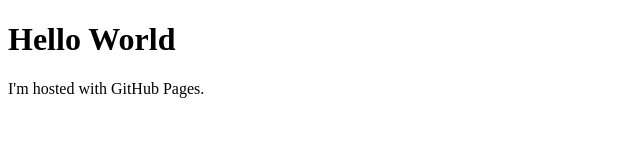
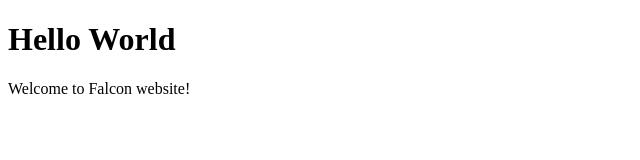
Before and after one commit to falcon-web/falcon-web.github.io, a plain HTML site: page index.html in a window 1280 px wide. Shown: the full height of the page, 0-640 px from the left. Drawn offline with Linux system fonts and the light colour scheme.

Commit message:
Update index.html
update welcome message

```diff
--- a/index.html
+++ b/index.html
@@ -2,6 +2,6 @@
 <html>
 <body>
 <h1>Hello World</h1>
-<p>I'm hosted with GitHub Pages.</p>
+<p>Welcome to Falcon website!</p>
 </body>
 </html>
```
